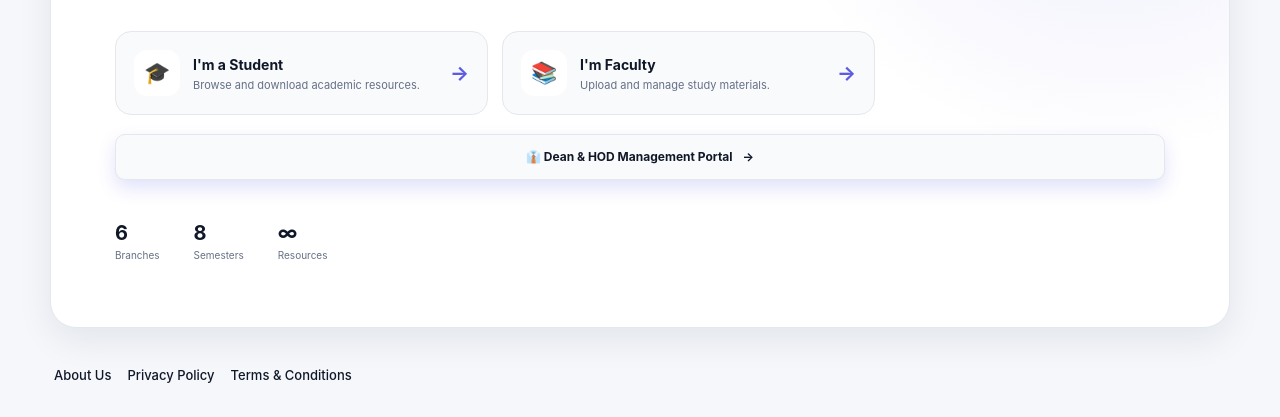
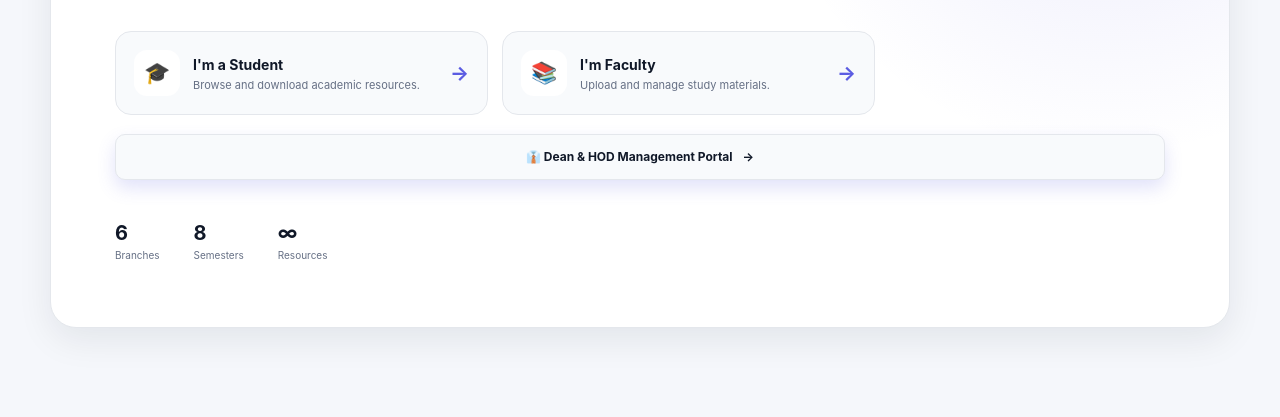
Before and after one commit to rehansshortz07/rehanz.notes.com, a plain HTML site: page index.html in a window 1280 px wide. Shown: the part 409-826 px from the top of the page. Drawn offline with nearby package versions, Linux system fonts and the light colour scheme.

Commit message:
Update index.html

```diff
--- a/index.html
+++ b/index.html
@@ -446,10 +446,6 @@ content="TechVault-IN is a secure engineering knowledge platform for students, f
 
 <footer class="footer">
   <div class="footer-links" style="display: flex; gap: 16px;">
-    <a href="about.html" style="color: inherit; text-decoration: none;">About Us</a>
-
-    <a href="privacy.html" style="color: inherit; text-decoration: none;">Privacy Policy</a>
-    <a href="terms.html" style="color: inherit; text-decoration: none;">Terms & Conditions</a>
   </div>
 </footer>
 
```
